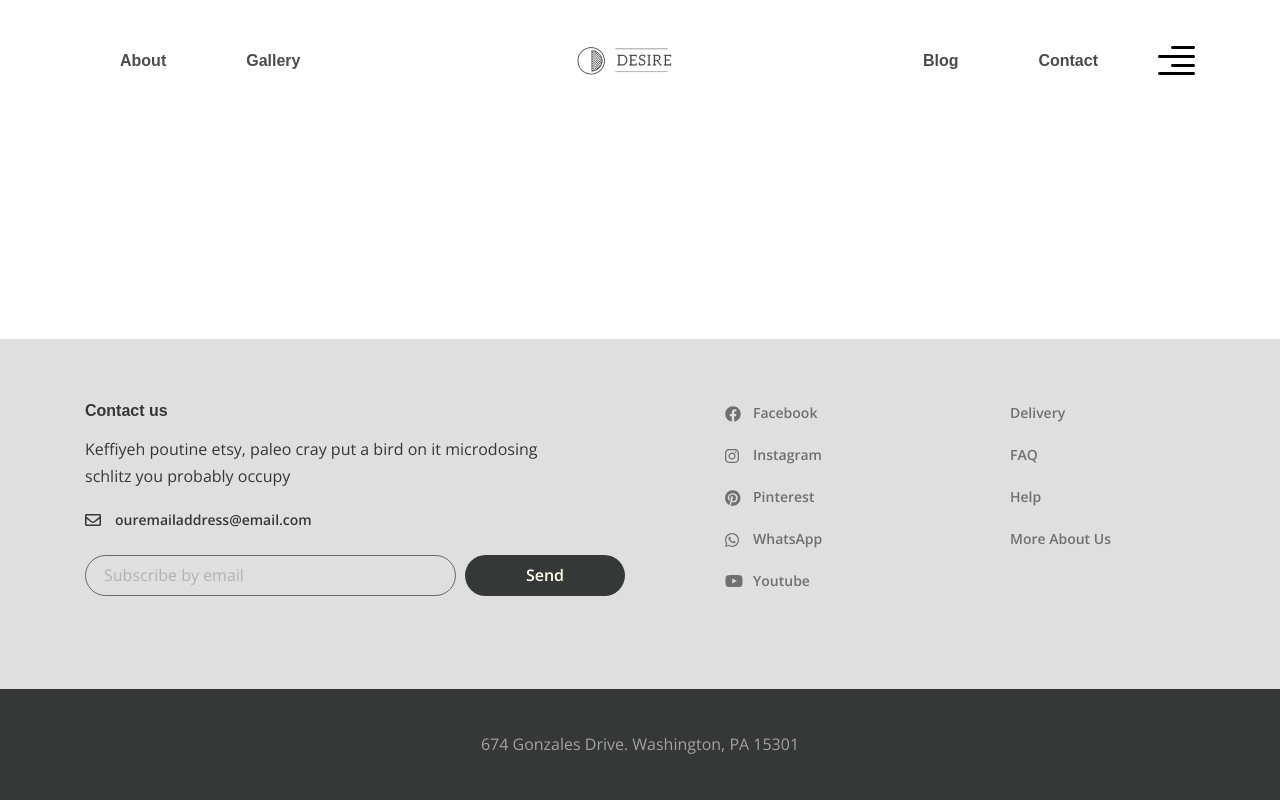
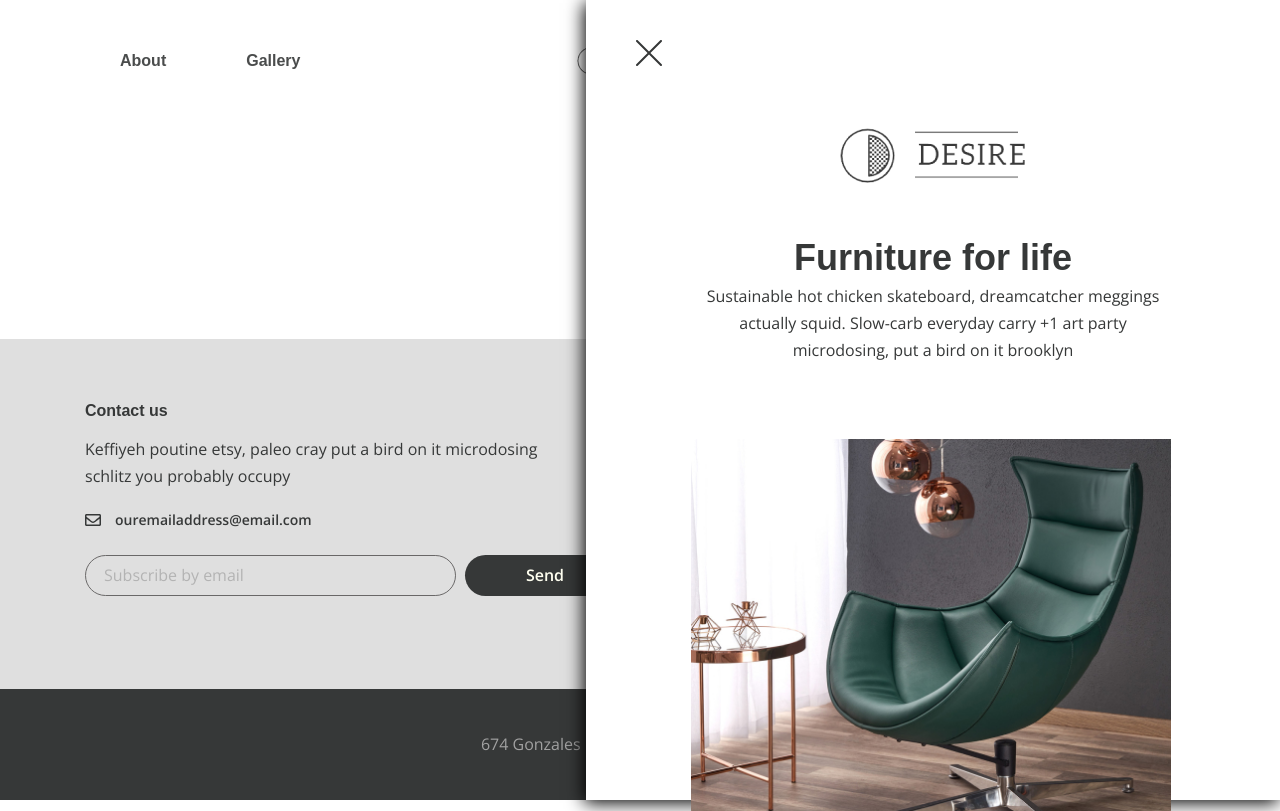
Before and after one commit to Shodtj/gulpdesire, a website: page app/index.html in a window 1280 px wide. Drawn offline with nearby package versions, Linux system fonts and the light colour scheme; files that its build step writes are made by us from their sources.

Commit message:
right side menu

```diff
--- a/app/index.html
+++ b/app/index.html
@@ -44,6 +44,23 @@
           <button class="header__btn">
             <img src="images/icon_menu.svg" alt="icon menu">
           </button>
+          <div class="rightside-menu">
+            <button class="rightside-menu__close">
+              <img src="images/x.svg" alt="close">
+            </button>
+            <div class="rightside-menu__content">
+            <a class="rightside-menu__logo" href="#">
+              <img src="images/logo-big.png" alt="logo">
+            </a>
+            <h4 class="rightside-menu__title">
+              Furniture for life
+            </h4>
+            <p class="rightside-menu__text">
+              Sustainable hot chicken skateboard, dreamcatcher meggings actually squid. Slow-carb everyday carry +1 art party microdosing, put a bird on it brooklyn
+            </p>
+            <img class="rightside-menu__images" src="images/Rectangle.jpg" alt="rectangle">
+          </div>
+          </div>
         </div>
       </div>
     </header>
--- a/app/js/main.js
+++ b/app/js/main.js
@@ -1,3 +1,10 @@
 $(function () {
 
+    $('.header__btn').on('click', function() {
+        $('.rightside-menu').removeClass('rightside-menu--close');
+    });
+    $('.rightside-menu__close').on('click', function() {
+        $('.rightside-menu').addClass('rightside-menu--close');
+    });
+
 })
--- a/app/scss/_global.scss
+++ b/app/scss/_global.scss
@@ -9,6 +9,8 @@ body{
 	font-size: 16px;
 	line-height: 27px;
 	color: $default;
+	overflow-x: hidden;
+	min-width: 320px;
 }
 .wrapper {
 	display: flex;
--- a/app/scss/style.scss
+++ b/app/scss/style.scss
@@ -133,7 +133,7 @@ margin: 0 auto;
         background-image: url(../images/instagram.svg);
         width: 14px;
         height: 14px;
-        top: 4px;
+        top: 3px;
     }
     &__social-link--pinteresr::before{
         background-image: url(../images/Pinterest.svg);
@@ -171,3 +171,49 @@ margin: 0 auto;
         padding: 42px 15px;
     }
 }
+
+.rightside-menu{
+    position: absolute;
+    right: 0;
+    top: 0;
+    bottom: 0;
+    max-width: 694px;
+    width: 100%;
+    background-color: #fff;
+    padding-top: 40px;
+    box-shadow: -2px 3px 17px 0px #000;
+    transition: all 0.5s;
+    z-index: 1;
+    &.rightside-menu--close{
+        transform: translateX(100%);
+    }
+    &__close{
+        background-color: transparent;
+        border: none;
+        padding: 0;
+        cursor: pointer;
+        margin-left: 50px;
+        margin-bottom: 60px;
+    }
+    &__content{
+        text-align: center;
+        max-width: 485px;
+        margin: 0 auto;
+    }
+    &__logo{
+        margin-bottom: 40px;
+        display: inline-block;
+    }
+    &__title{
+        color: $title;
+        @extend %title-font;
+        font-size: 36px;
+        line-height: 51px;
+    }
+    &__text{
+        margin-bottom: 75px;
+    }
+    &__images{
+        max-width: 480px;
+    }
+}
```
Also changed, not shown: app/css/style.min.css, app/images/Rectangle.jpg (added), app/images/logo-big.png (added), app/images/x.svg (added), app/js/main.min.js.
